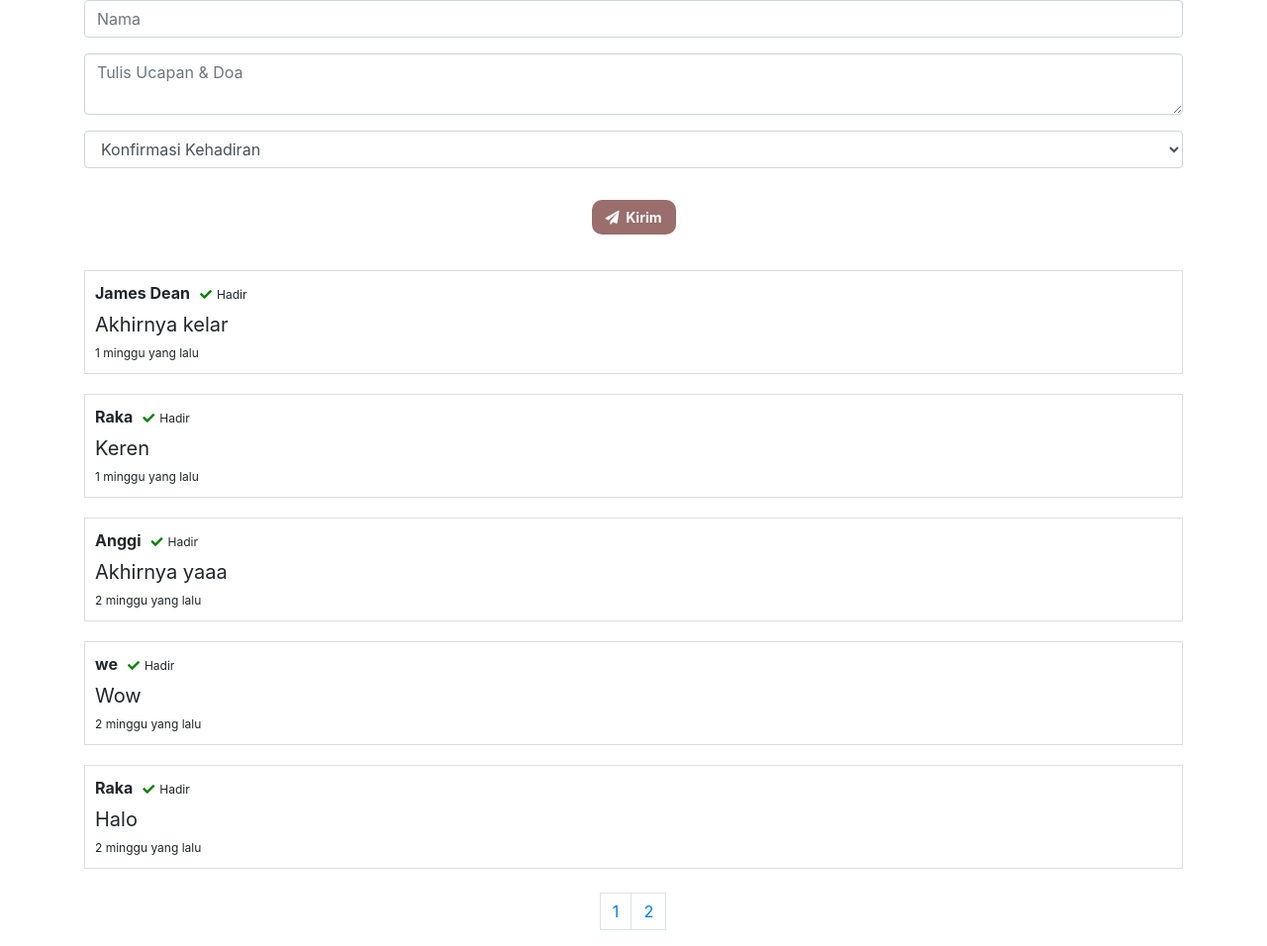
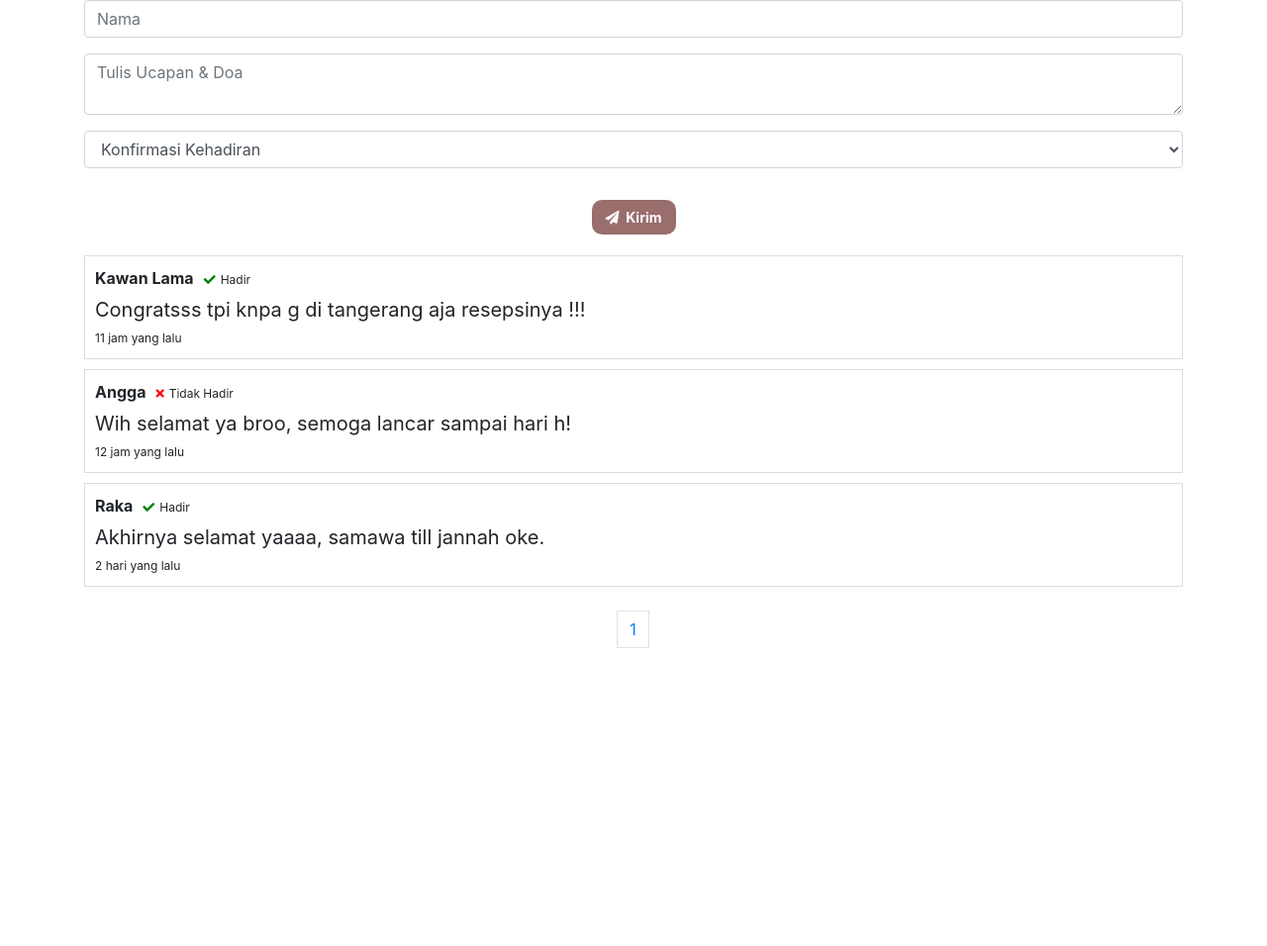
Before and after one commit to niobesad/andhini-candra, a PHP site: page /rspv.php in a window 1280 px wide. Shown: the whole page at 99% size. After the commit the page ends 655 px from the top, so only its background shows below. Run offline with PHP 8.4, Linux system fonts and the light colour scheme; some web fonts are replaced.

Commit message:
Final commit

```diff
--- a/css/menikah.css
+++ b/css/menikah.css
@@ -118,7 +118,7 @@ html {
 }
 
 .comment-container {
-  margin-top: 20px;
+  margin-top: 5px;
 }
 
 .comment {
--- a/data.json
+++ b/data.json
@@ -1,44 +1,20 @@
 {
-    "6485700fac5dd": {
-        "name": "Aar",
-        "message": "Selamat Yya...",
+    "648b3974dc9f7": {
+        "name": "Raka",
+        "message": "Akhirnya selamat yaaaa, samawa till jannah oke.",
+        "attendance": "Hadir",
+        "time": "2023-06-20 23:16:52"
+    },
+    "64947a5a4a33a": {
+        "name": "Angga",
+        "message": "Wih selamat ya broo, semoga lancar sampai hari h!",
         "attendance": "Tidak Hadir",
-        "time": "2023-06-11 13:56:15"
+        "time": "2023-06-22 23:44:10"
     },
-    "64860300b2316": {
-        "name": "Candra",
-        "message": "Wow",
+    "64947c23b1c58": {
+        "name": "Kawan Lama",
+        "message": "Congratsss tpi knpa g di tangerang aja resepsinya !!!",
         "attendance": "Hadir",
-        "time": "2023-06-12 00:23:12"
-    },
-    "64867143ba050": {
-        "name": "Raka",
-        "message": "Halo",
-        "attendance": "Hadir",
-        "time": "2023-06-12 08:13:39"
-    },
-    "6486d7068d8ea": {
-        "name": "we",
-        "message": "Wow",
-        "attendance": "Hadir",
-        "time": "2023-06-12 15:27:50"
-    },
-    "6486da5441f60": {
-        "name": "Anggi",
-        "message": "Akhirnya yaaa",
-        "attendance": "Hadir",
-        "time": "2023-06-12 15:41:56"
-    },
-    "64877fcad9b62": {
-        "name": "Raka",
-        "message": "Keren",
-        "attendance": "Hadir",
-        "time": "2023-06-13 03:27:54"
-    },
-    "64882457f19f8": {
-        "name": "James Dean",
-        "message": "Akhirnya kelar",
-        "attendance": "Hadir",
-        "time": "2023-06-13 15:09:59"
+        "time": "2023-06-22 23:51:47"
     }
 }
--- a/js/menikah.js
+++ b/js/menikah.js
@@ -14,8 +14,9 @@ const urlParams = new URLSearchParams(queryString)
 if (urlParams.get('to') != null) {
   toLabel.innerHTML = urlParams.get('to')
 } else {
-  ythLabel.innerHTML = ""
-  inviteLabel.innerHTML = ""
+  // ythLabel.innerHTML = ""
+  // inviteLabel.innerHTML = ""
+  toLabel.innerHTML = "Kalian Semua"
 }
 
 document.addEventListener("DOMContentLoaded", function () {
--- a/rspv.php
+++ b/rspv.php
@@ -88,7 +88,7 @@ $page = isset($_GET['page']) ? intval($_GET['page']) : 1;
             </div>
         </form>
         <div class="has-text-centered" id="send-button">
-                <button type="submit" class="btn-odd"><i class="fa fa-paper-plane"></i>&nbsp;&nbsp;Kirim</button>
+                <button type="submit" class="btn-odd" form="save-form"><i class="fa fa-paper-plane"></i>&nbsp;&nbsp;Kirim</button>
         </div>
         <div id="data-container">
         <?php
```
Also changed, not shown: other parts of css/menikah.css (+19 -19 lines), index.php (+10 -6 lines), .htaccess (added), README.md, 1 other file.
